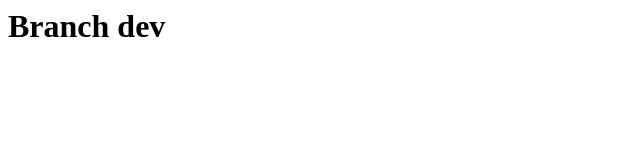
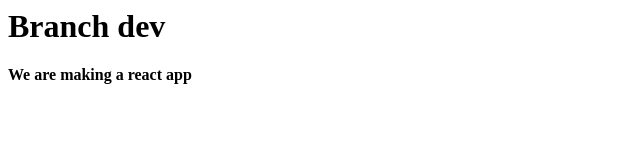
Before and after one commit to Pratik667/reactasap, a plain HTML site: page index.html in a window 1280 px wide. Shown: the whole page, without its empty margins (0-640 px from the left). Drawn offline with Linux system fonts and the light colour scheme.

Commit message:
added a dummy line

```diff
--- a/index.html
+++ b/index.html
@@ -1 +1,2 @@
 <h1>Branch dev</h1>
+<h4>We are making a react app</h4>
```
